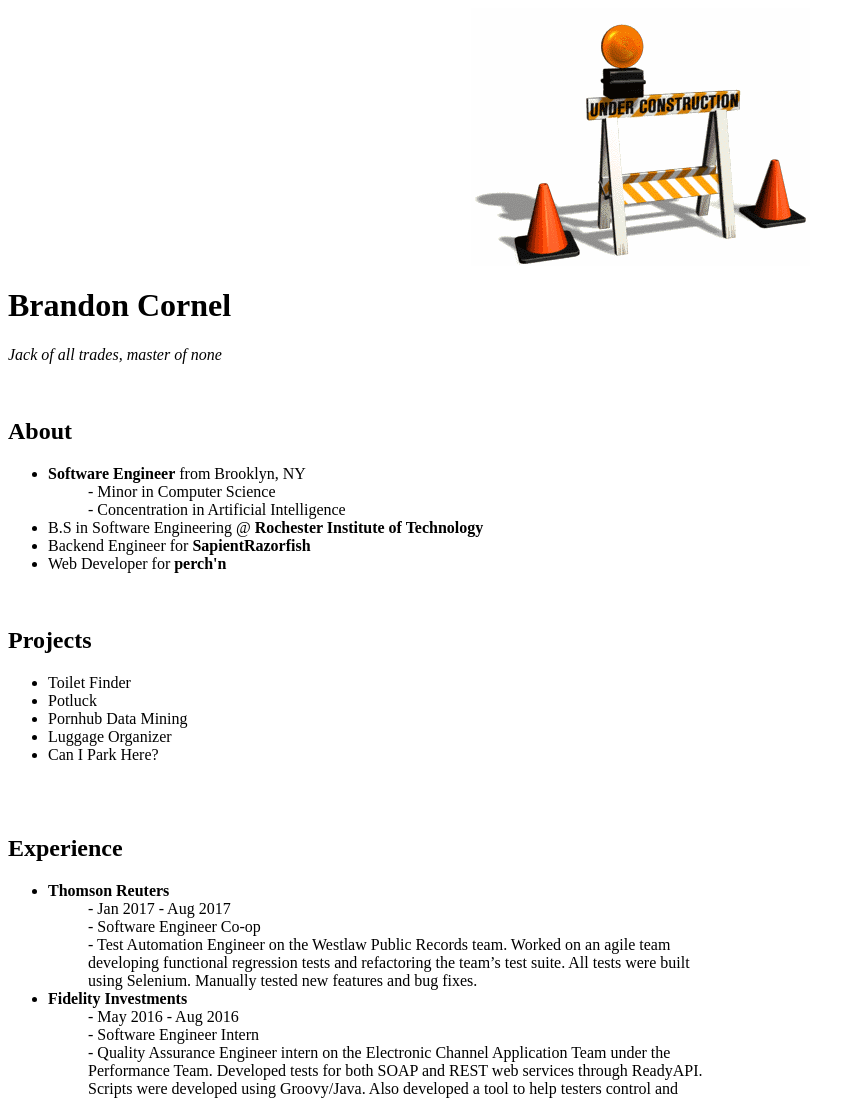
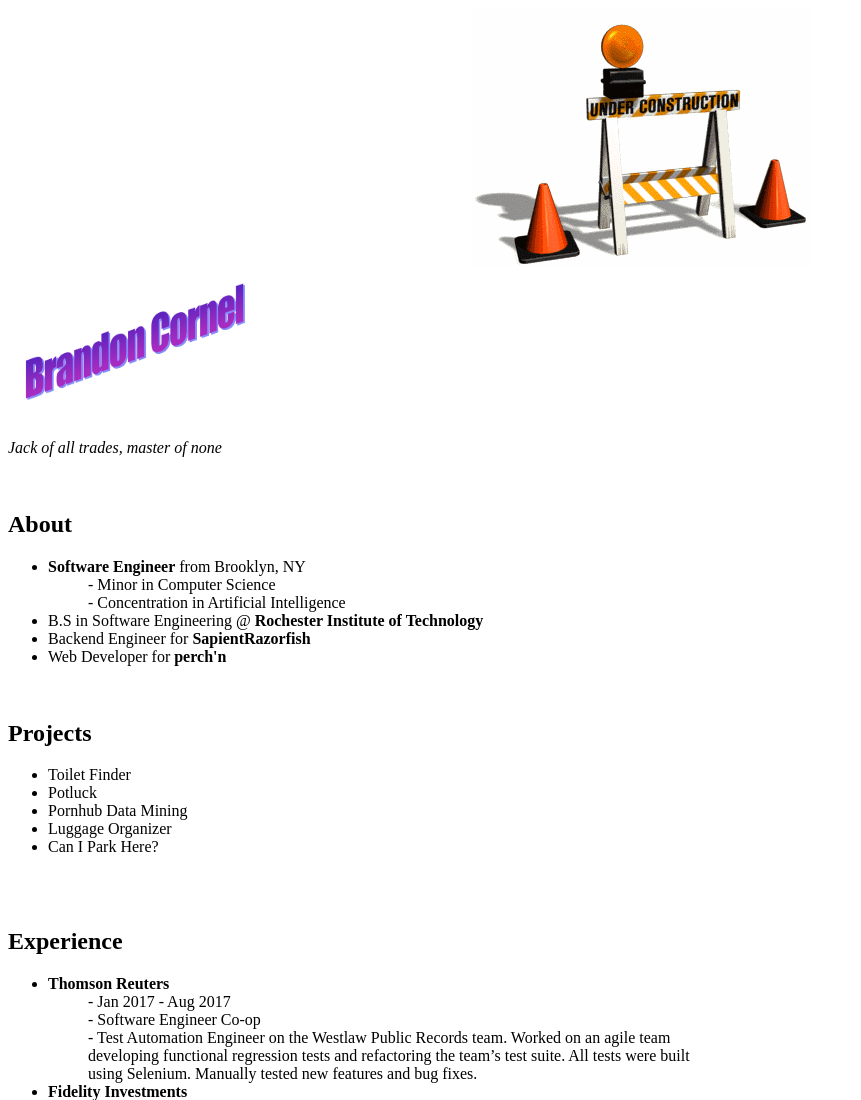
Before and after one commit to brandoncornel/brandoncornel.github.io, a plain HTML site: page index.html in a window 1280 px wide. Shown: the top 1100 px of the page, without its empty margins (0-861 px from the left). Drawn offline with Linux system fonts and the light colour scheme.

Commit message:
added word art yo

```diff
--- a/css/styles.css
+++ b/css/styles.css
@@ -9,3 +9,8 @@
   width: 700px;
 
 }
+
+#nameWordArt{
+    height: 20%;
+    width: 20%;
+}
--- a/index.html
+++ b/index.html
@@ -10,7 +10,7 @@
 <body>
   <script src="js/script.js"></script>
   <img id = "underConstruction" src="images/underConstruction.gif"></img>
-  <h1>Brandon Cornel</h1>
+  <img id = "nameWordArt" src="images/nameWordArt.png"></img>
   <p><i>Jack of all trades, master of none</i></p>
   <br>
 
```
Also changed, not shown: images/nameWordArt.jpg (added), images/nameWordArt.png (added), 1 other file.
